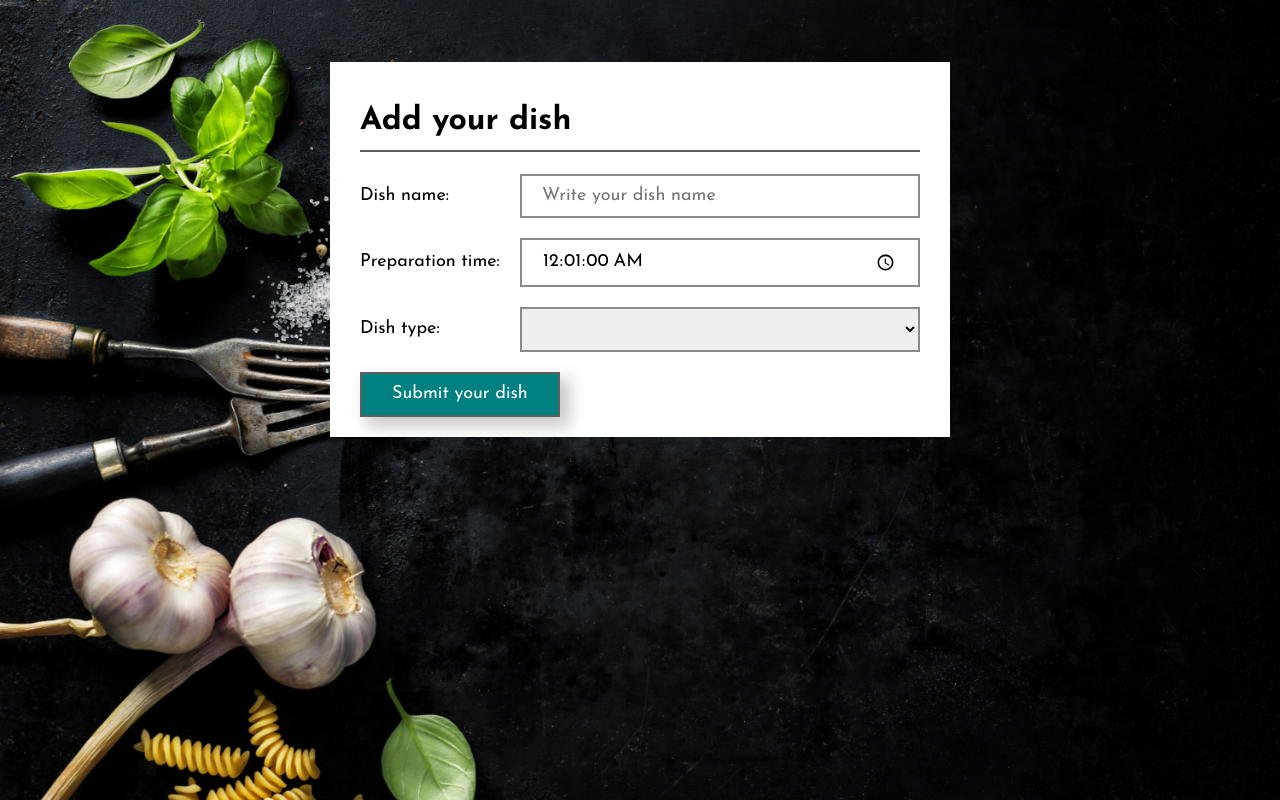
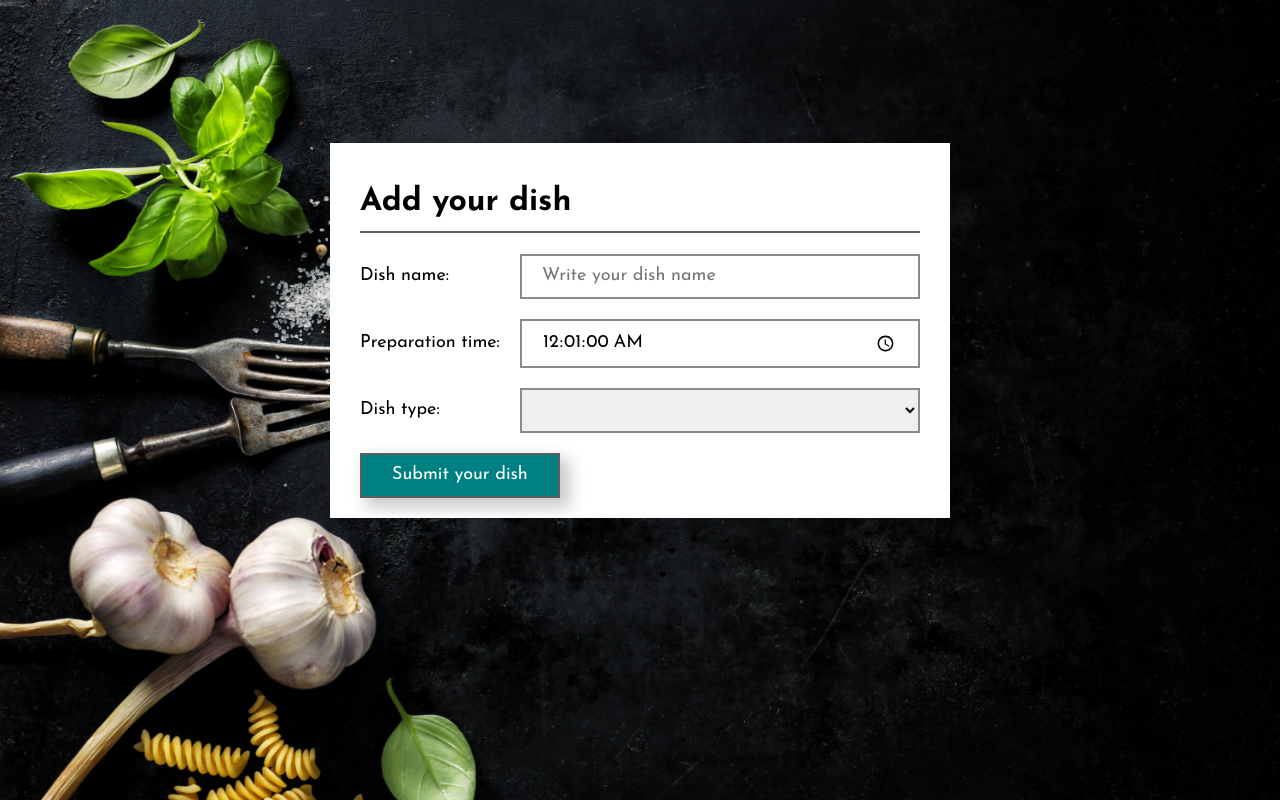
Before and after one commit to JaniecMichal/dish-form-app, a React (Create React App) app: page / in a window 1280 px wide. Built offline with nearby package versions, Linux system fonts and the light colour scheme.

Commit message:
changed margin-top and added margin-bottom

```diff
--- a/src/components/organisms/DishForm/styled.js
+++ b/src/components/organisms/DishForm/styled.js
@@ -3,7 +3,8 @@ import styled from 'styled-components';
 export const FormWrapper = styled.form`
   width: 100%;
   max-width: 800px;
-  margin-top: 10%;
+  margin-top: 23%;
+  margin-bottom: 5%;
   padding: 20px 30px;
   background-color: ${({ theme }) => theme.colors.mainBackground};
   font-size: 18px;
```
